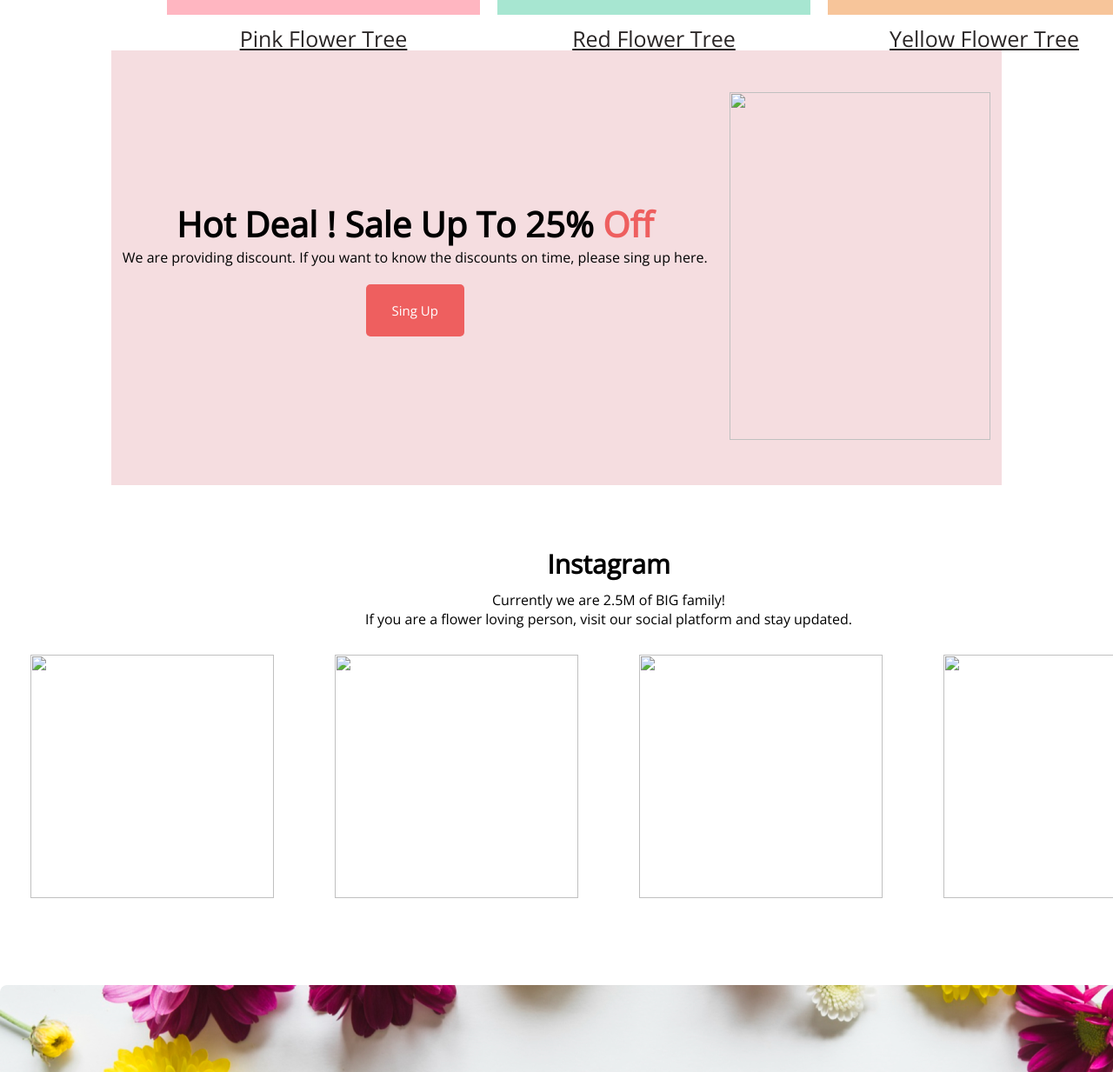
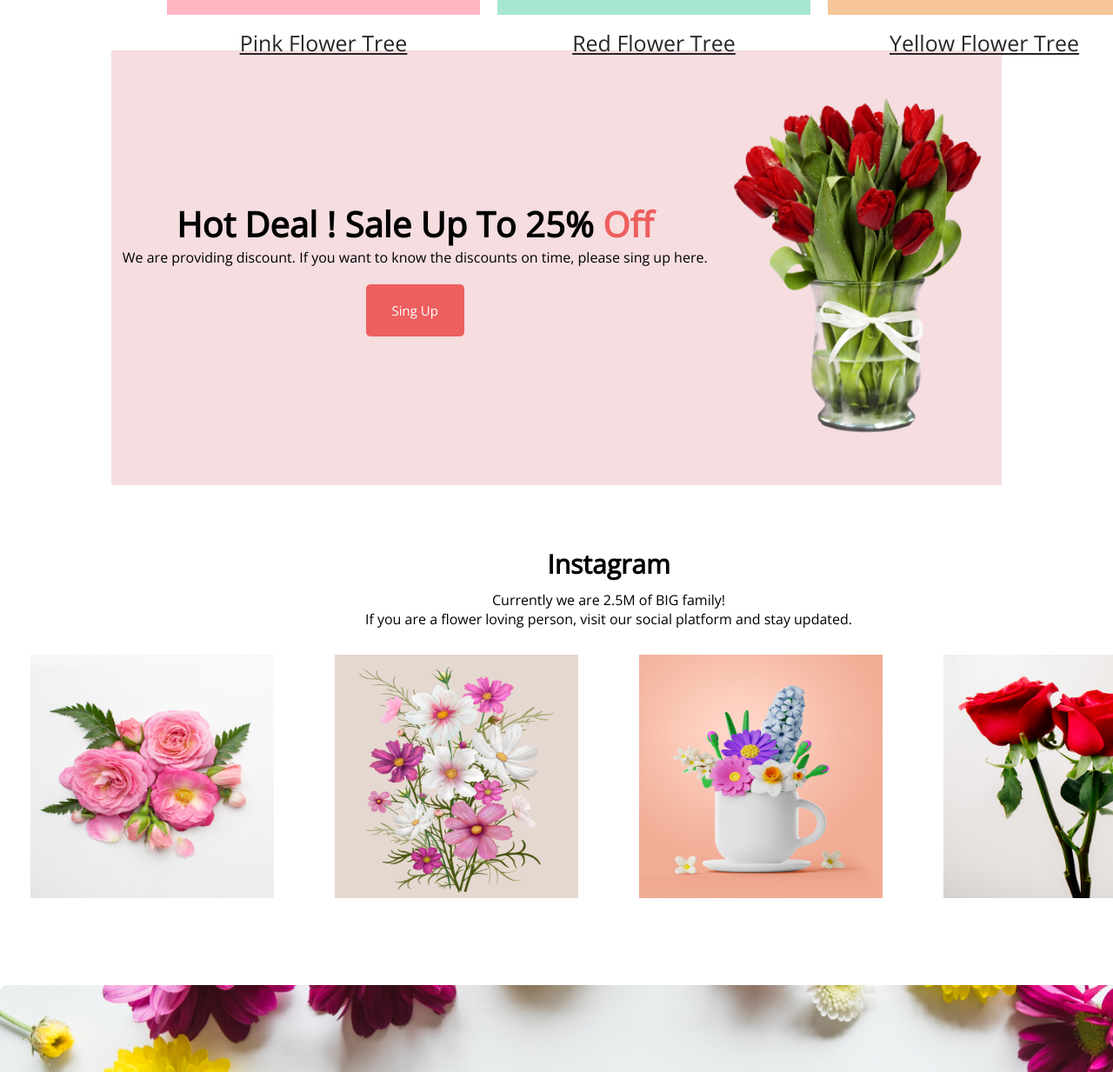
Before and after one commit to khtanvirislam/flower-garden, a plain HTML site: page index.html in a window 1280 px wide. Shown: the part 1496-2729 px from the top of the page at 87% size. Drawn offline with nearby package versions, Linux system fonts and the light colour scheme; the site is published under a folder, as on GitHub Pages, so addresses that start at the root find nothing.

Commit message:
photo related problem solved

```diff
--- a/index.html
+++ b/index.html
@@ -48,19 +48,19 @@
             <div class="flower-headings">
                 <div class="featured-boxes">
                     <div class="pink-flower">
-                        <img class="flower-resiz" src="/Flower Asset/pngwing 6.png" alt=""> <br>
+                        <img class="flower-resiz" src="./Flower Asset/pngwing 6.png" alt=""> <br>
                     <a class="flower-link" href="#">Pink Flower Tree</a>
                 </div>
             </div>
         <div class="featured-boxes red-flower-box">
             <div class="pink-flower ">
-                <img class="flower-resiz" src="/Flower Asset/pngwing 5.png" alt=""> <br>
+                <img class="flower-resiz" src="./Flower Asset/pngwing 5.png" alt=""> <br>
             <a class="flower-link" href="#">Red Flower Tree</a>
         </div>
         </div>
         <div class="featured-boxes yellow-flower-box">
             <div class="pink-flower">
-                <img class="flower-resiz" src="/Flower Asset/pngwing 7.png" alt=""> <br>
+                <img class="flower-resiz" src="./Flower Asset/pngwing 7.png" alt=""> <br>
             <a class="flower-link" href="#">Yellow Flower Tree</a>
         </div>
         </div>
@@ -74,7 +74,7 @@
                     <button class="btn-primary hot-deal-btn">Sing Up </button>
                 </div>
                 <div>
-                    <img class="hot-deal-img" src="/Flower Asset/pngwing 8.png" alt="">
+                    <img class="hot-deal-img" src="./Flower Asset/pngwing 8.png" alt="">
                 </div>
             </div>
         </section>
@@ -84,10 +84,10 @@
             <p class="social-media-desc">Currently we are 2.5M of BIG family!<br>If you are a flower loving person, visit our social platform and stay updated.</p>
 
             <div class="socail-media-img-container">
-                <img class="socail-media-img" src="/Flower Asset/Flower 01.png" alt="">
-                <img class="socail-media-img" src="/Flower Asset/Rectangle 4.png" alt="">
-                <img class="socail-media-img" src="/Flower Asset/Rectangle 5.png" alt="">
-                <img class="socail-media-img" src="/Flower Asset/Rectangle 6.png" alt="">
+                <img class="socail-media-img" src="./Flower Asset/Flower 01.png" alt="">
+                <img class="socail-media-img" src="./Flower Asset/Rectangle 4.png" alt="">
+                <img class="socail-media-img" src="./Flower Asset/Rectangle 5.png" alt="">
+                <img class="socail-media-img" src="./Flower Asset/Rectangle 6.png" alt="">
             </div>
         </section>
         <!-- this is latest update section -->
```
